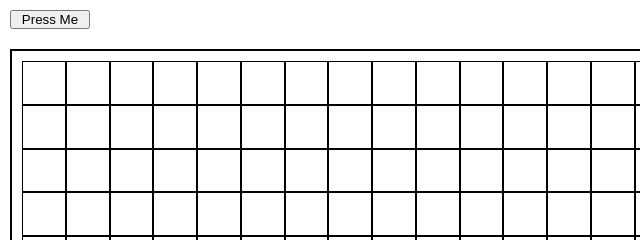
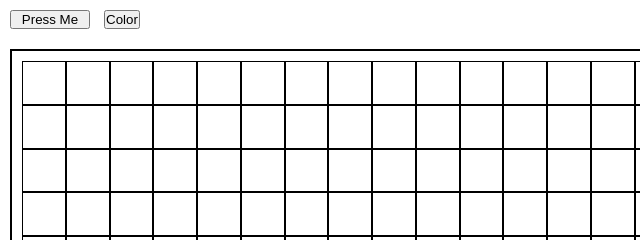
Before and after one commit to JS0ff/etch-a-sketch, a plain HTML site: page index.html in a window 1280 px wide. Shown: the top 240 px of the page, 0-640 px from the left. Drawn offline with Linux system fonts and the light colour scheme.

Commit message:
Create button for color mode

```diff
--- a/index.html
+++ b/index.html
@@ -9,6 +9,7 @@
   </head>
   <body>
     <button id="popup">Press Me</button>
+    <button id="rgb">Color</button>
     <div class="container"></div>
   </body>
 </html>
```
